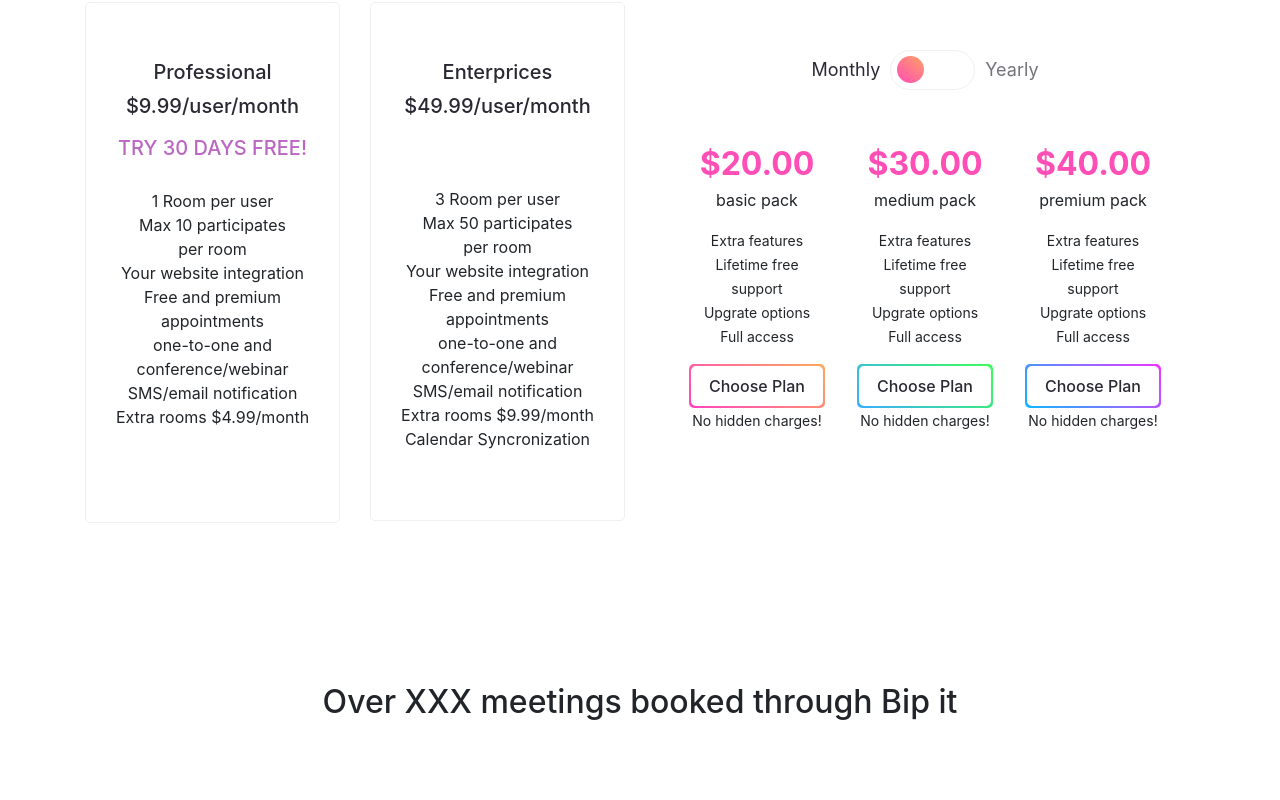
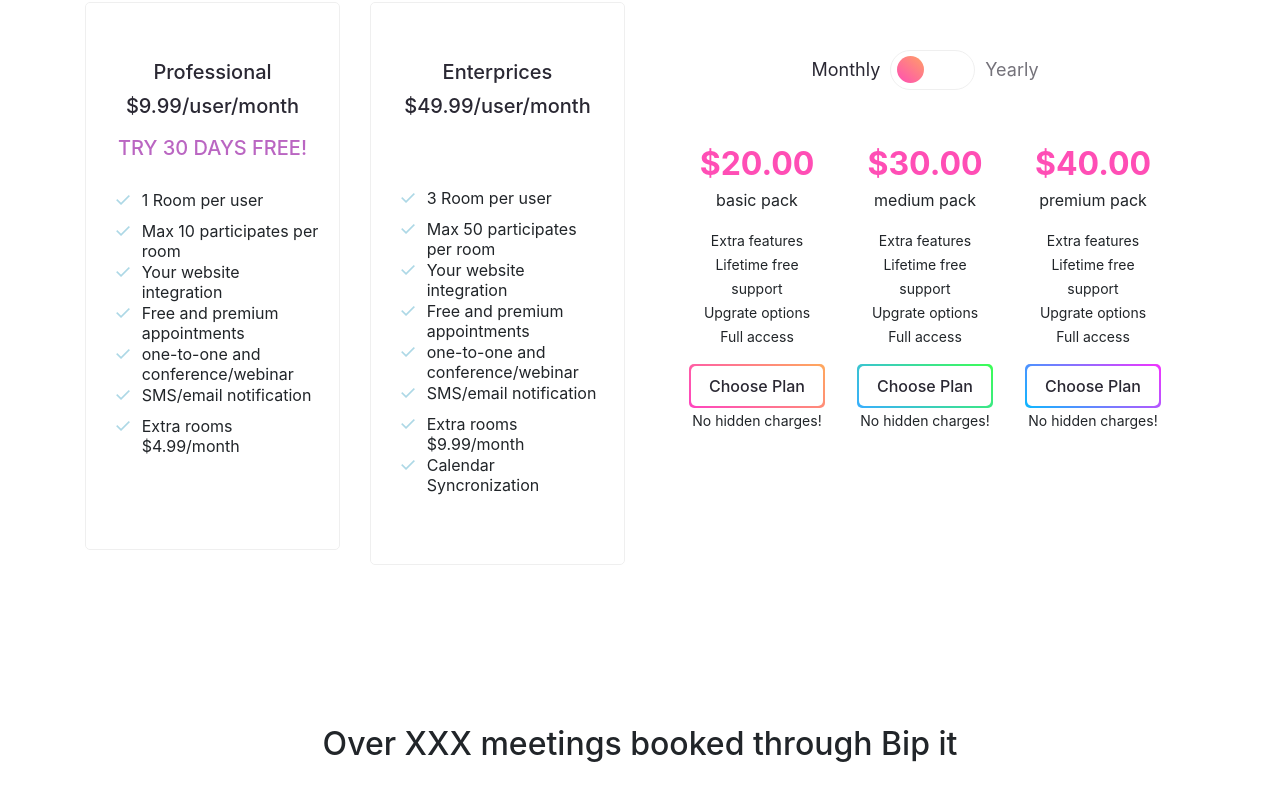
Before and after one commit to rahulsweb/Nuxt, a Nuxt app: page / in a window 1280 px wide. Shown: the part 7298-8098 px from the top of the page. Built offline with nearby package versions, Linux system fonts and the light colour scheme.

Commit message:
changes in price lavel

```diff
--- a/components/Pricing.vue
+++ b/components/Pricing.vue
@@ -17,9 +17,9 @@
                 </a>
               </h3>
               <h3 class="trial p-2">TRY 30 DAYS FREE!</h3>
-              <ul class="list-unstyled p-3">
+              <ul class="list-unstyled p-3 price-list">
                 <li>1 Room per user</li>
-                <li>Max 10 participates <br />per room</li>
+                <li>Max 10 participates per room</li>
                 <li>Your website integration</li>
                 <li>Free and premium appointments</li>
                 <li>one-to-one and conference/webinar</li>
@@ -41,12 +41,9 @@
                   $49.99/user/month
                 </a>
               </h3>
-              <ul class="list-unstyled mt-5 p-3">
+              <ul class="list-unstyled mt-5 p-3 price-list">
                 <li>3 Room per user</li>
-                <li>
-                  Max 50 participates <br />
-                  per room
-                </li>
+                <li>Max 50 participates per room</li>
                 <li>Your website integration</li>
                 <li>Free and premium appointments</li>
                 <li>one-to-one and conference/webinar</li>
@@ -288,4 +285,19 @@ strong {
 .price-value {
   font-size: 2rem;
 }
+.price-list li:before {
+  content: "✓";
+  color: lightblue;
+  font-size: 20px;
+  padding-bottom: 10px;
+  padding-left: 10px;
+  padding-right: 10px;
+}
+.price-list {
+  text-align: left;
+}
+.price-list li {
+  display: inline-flex;
+  line-height: 20px;
+}
 </style>
```
